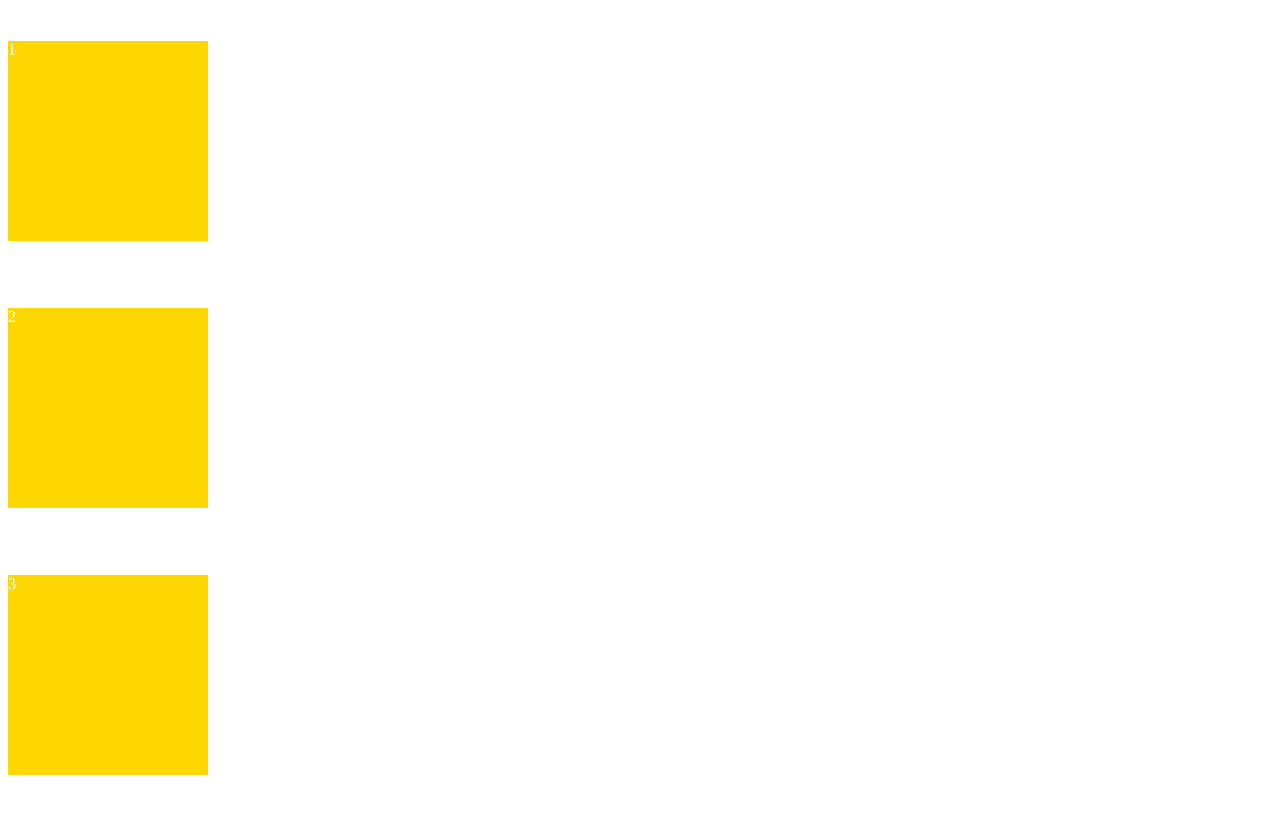
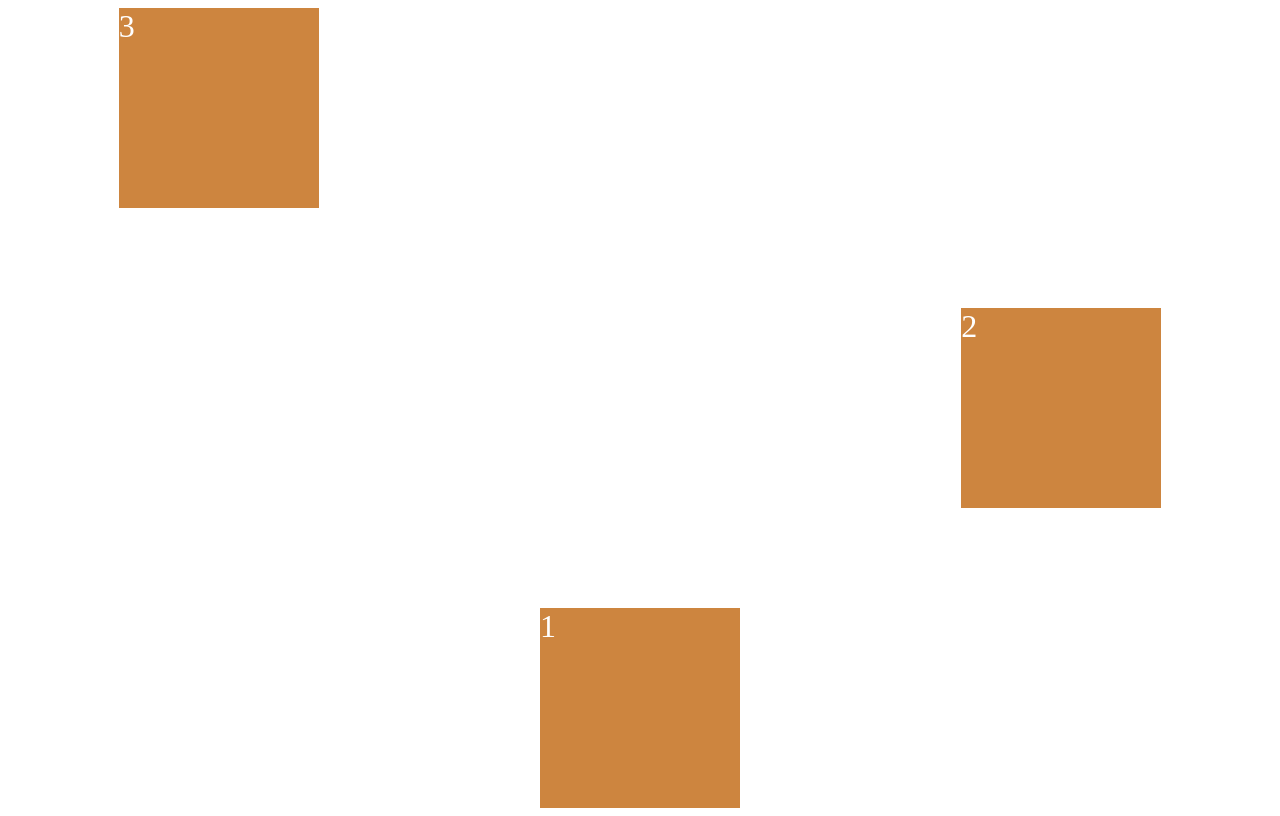
Before and after one commit to nagneo/scss-masterclass, a plain HTML site: page index.html in a window 1280 px wide. Drawn offline with Linux system fonts and the light colour scheme.

Commit message:
[TIL] Flexbox - order, align-self

```diff
--- a/index.html
+++ b/index.html
@@ -8,10 +8,10 @@
   <link rel="stylesheet" href="styles.css" />
 </head>
 <body>
-  <div class="wrapper">
-    <div class="box">1</div>
-    <div class="box">2</div>
-    <div class="box">3</div>
+  <div class="father">
+    <div class="child">1</div>
+    <div class="child">2</div>
+    <div class="child">3</div>
   </div>
 </body>
 </html>
--- a/styles.css
+++ b/styles.css
@@ -1,17 +1,24 @@
-.wrapper {
+.father {
   height: 100vh;
   display: flex;
-  /*flex-direction: default is row*/
-  flex-direction: column;
   /*Main Axis*/
   justify-content: space-around;
-  /*Cross Axis*/
-  align-items: flex-start;
 }
 
-.box {
-  background: gold;
+.child {
+  background: peru;
   width: 200px;
   height: 200px;
   color: white;
+  font-size: 32px;
 }
+
+.child:nth-child(2) {
+  align-self: center;
+  order: 3;
+}
+
+.child:nth-child(1) {
+  align-self: flex-end;
+  order: 1;
+}
```
Also changed, not shown: README.md.
